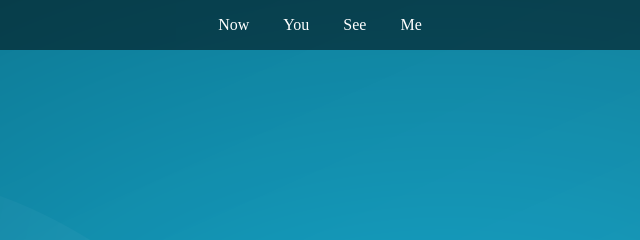
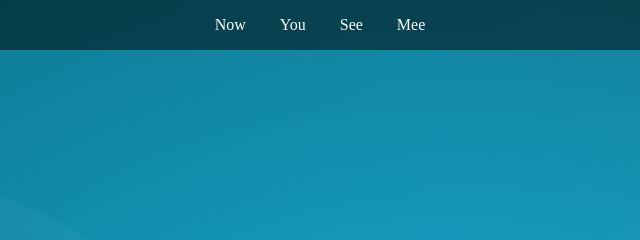
Before and after one commit to SachinMaharana/tubular, a plain HTML site: page index.html in a window 1280 px wide. Shown: the top 240 px of the page, 335-975 px from the left. Drawn offline with Linux system fonts and the light colour scheme.

Commit message:
Update index.html

```diff
--- a/index.html
+++ b/index.html
@@ -9,7 +9,7 @@
   <a href="#">Now</a>
   <a href="#">You</a>
   <a href="#">See</a>
-  <a href="#">Me</a>
+  <a href="#">Mee</a>
 
 
 </nav>
```
